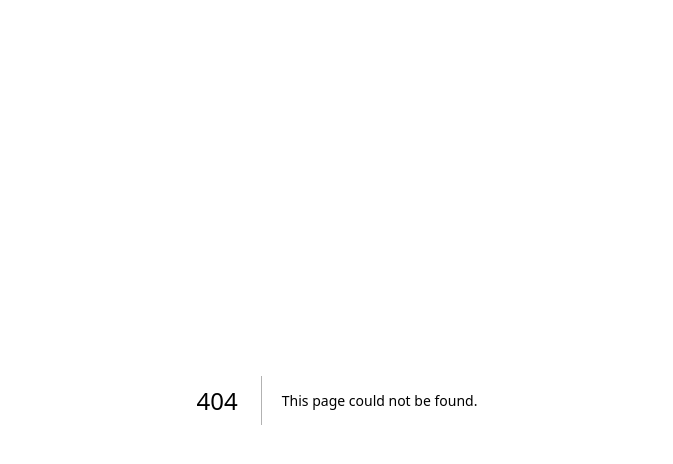
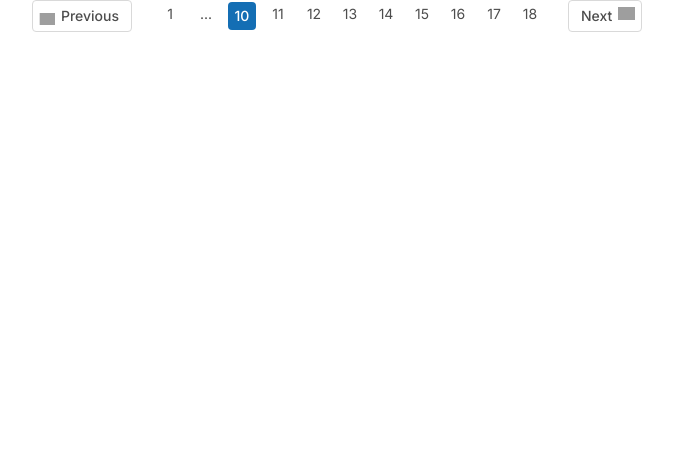
Before and after one commit to Abhishek-M-K/dukaan-assignment, a Next.js app: page /mainpanel/pagination in a window 1280 px wide. Before the commit this address had no page. Shown: the top 464 px of the page, without its empty margins (303-976 px from the left). Built offline with nearby package versions, Linux system fonts and the light colour scheme; grey boxes are pictures that could not be loaded.

Commit message:
feat : payment panel

```diff
--- /dev/null
+++ b/app/mainpanel/order-table/page.tsx
@@ -0,0 +1,35 @@
+const OrderTable = () => {
+  return (
+    <div className="w-full h-10 rounded px-3 py-2.5 flex items-center bg-[#F2F2F2]">
+      <div className="w-[246px] h-5 flex items-start justify-center flex-col text-sm font-medium text-[#4D4D4D]">
+        Order ID
+      </div>
+      <div className="w-10 h-full" />
+      <div className="w-[246px] h-5 flex items-start justify-center flex-col text-sm font-medium text-[#4D4D4D]">
+        <div className="flex items-center">
+          Order date
+          <div className="w-1 h-full" />
+          <div className="w-2 h-2">
+            <img src="/images/triangle-icon.png" alt="triangle-icon" />
+          </div>
+        </div>
+      </div>
+      <div className="w-10 h-full" />
+      <div className="w-[246px] h-5 flex items-end justify-center flex-col text-sm font-medium text-[#4D4D4D]">
+        Order amount
+      </div>
+      <div className="w-10 h-full" />
+      <div className="w-[246px] h-5 flex items-end justify-center flex-col text-sm font-medium text-[#4D4D4D]">
+        <div className="flex items-center">
+          Transaction fees
+          <div className="w-1 h-full" />
+          <div className="w-3.5 h-3.5">
+            <img src="/images/outlined-info.png" alt="outlined-info" />
+          </div>
+        </div>
+      </div>
+    </div>
+  );
+};
+
+export default OrderTable;
--- a/app/mainpanel/page.tsx
+++ b/app/mainpanel/page.tsx
@@ -1,9 +1,13 @@
+import PanelCard from "./panel-card/page";
 import PanelHeader from "./panel-header/page";
 
 const Panel = () => {
   return (
     <>
-      <PanelHeader />
+      <div className="flex flex-col w-full bg-fixed">
+        <PanelHeader />
+        <PanelCard />
+      </div>
     </>
   );
 };
--- /dev/null
+++ b/app/mainpanel/pagination/page.tsx
@@ -0,0 +1,97 @@
+const PanelPagination = () => {
+  return (
+    <article className="w-[610px] h-8 flex items-center mx-auto">
+      <div className="border-[1px] rounded py-1.5 w-[100px] pl-1.5 pr-3 border-[#D9D9D9] flex items-center justify-center bg-[#FFFFFF] h-8">
+        <div className="w-[18px] h-[18px] rotate-180">
+          <img
+            src="/images/outlined-chevron-right.png"
+            alt="outlined-chevron-right"
+          />
+        </div>
+        <div className="w-1.5 h-full" />
+        <div className="text-[#4D4D4D] text-sm font-medium">Previous</div>
+      </div>
+      <div className="w-6 h-full" />
+      <div className="w-[388px] h-7 flex">
+        <div
+          className={`w-7 h-7 rounded text-center py-0.5 text-sm font-normal self-stretch text-[#4D4D4D]`}
+        >
+          1
+        </div>
+        <div className="w-2 h-full" />
+        <div
+          className={`w-7 h-7 rounded text-center py-0.5 text-sm font-normal self-stretch text-[#4D4D4D]`}
+        >
+          ...
+        </div>
+        <div className="w-2 h-full" />
+        <div
+          className={`w-7 h-7 rounded text-center flex justify-center text-sm font-medium items-center bg-[#146EB4] text-[#FFFFFF]`}
+        >
+          10
+        </div>
+        <div className="w-2 h-full" />
+        <div
+          className={`w-7 h-7 rounded text-center py-0.5 text-sm font-normal self-stretch text-[#4D4D4D]`}
+        >
+          11
+        </div>
+        <div className="w-2 h-full" />
+        <div
+          className={`w-7 h-7 rounded text-center py-0.5 text-sm font-normal self-stretch text-[#4D4D4D]`}
+        >
+          12
+        </div>
+        <div className="w-2 h-full" />
+        <div
+          className={`w-7 h-7 rounded text-center py-0.5 text-sm font-normal self-stretch text-[#4D4D4D]`}
+        >
+          13
+        </div>
+        <div className="w-2 h-full" />
+        <div
+          className={`w-7 h-7 rounded text-center py-0.5 text-sm font-normal self-stretch text-[#4D4D4D]`}
+        >
+          14
+        </div>
+        <div className="w-2 h-full" />
+        <div
+          className={`w-7 h-7 rounded text-center py-0.5 text-sm font-normal self-stretch text-[#4D4D4D]`}
+        >
+          15
+        </div>
+        <div className="w-2 h-full" />
+        <div
+          className={`w-7 h-7 rounded text-center py-0.5 text-sm font-normal self-stretch text-[#4D4D4D]`}
+        >
+          16
+        </div>
+        <div className="w-2 h-full" />
+        <div
+          className={`w-7 h-7 rounded text-center py-0.5 text-sm font-normal self-stretch text-[#4D4D4D]`}
+        >
+          17
+        </div>
+        <div className="w-2 h-full" />
+        <div
+          className={`w-7 h-7 rounded text-center py-0.5 text-sm font-normal self-stretch text-[#4D4D4D]`}
+        >
+          18
+        </div>
+      </div>
+      <div className="w-6 h-full" />
+      <div className="w-[74px] border-[1px] rounded py-1.5 pr-1.5 pl-3 border-[#D9D9D9] flex items-center justify-center bg-[#FFFFFF] h-8">
+        <div className="text-[#4D4D4D] text-sm font-medium">Next</div>
+        <div className="w-1.5 h-full" />
+        <div className="w-[18px] h-[18px]">
+          <img
+            src="/images/outlined-chevron-right.png"
+            alt="outlined-chevron-right"
+          />
+        </div>
+      </div>
+    </article>
+  );
+};
+
+export default PanelPagination;
--- /dev/null
+++ b/app/mainpanel/panel-card/page.tsx
@@ -0,0 +1,105 @@
+import Cards from "@/components/payout-card";
+import OrderTable from "../order-table/page";
+import PanelPagination from "../pagination/page";
+
+const PanelCard = () => {
+  return (
+    <div className="flex flex-col p-8 w-full gap-y-6 bg-[#FAFAFA]">
+      <section className="flex items-center justify-between w-full">
+        <h1 className="text-xl font-medium text-[#1A181E]">Overview</h1>
+        <div className="border-[1px] flex items-center justify-between rounded bg-white border-[#D9D9D9] h-[36px]">
+          <div className=" w-[86px] font-normal text-base h-[24px] my-[6px] ml-[14px] hover:cursor-pointer text-[#4d4d4d]">
+            Last Month
+          </div>
+
+          <div className="w-[16px] h-[16px] ml-[7px] mr-[4px] my-[10px] brightness-0 opacity-70">
+            <img
+              src="/images/chevron-down.png"
+              alt="dashboard-icons-group"
+              className="hover:cursor-pointer "
+            />
+          </div>
+        </div>
+      </section>
+      <section className="flex justify-between gap-[20px] w-[1152px] h-[118px] ">
+        <Cards title="Online Order" amount="231" />
+        <Cards title="Amount Received" amount="₹23,92,312.19" />
+      </section>
+
+      <div className="gap-y-[32px] w-full" />
+      <p className="text-xl h-7 text-[#1A181E] font-medium">
+        Transactions | This Month
+      </p>
+      <p className="w-full gap-y-[20px]" />
+
+      <div
+        className="flex flex-col bg-white gap-[12px] pt-[12px] pb-[8px] px-[12px] rounded-md"
+        style={{ boxShadow: "0px 2px 6px 0px rgba(26, 24, 30, 0.04)" }}
+      >
+        <section className="flex justify-between">
+          <div className="flex w-[248px] px-[16px] py-[10px] gap-[8px] items-center border rounded">
+            <img
+              src="/images/input-search.png"
+              alt="dashboard-icons-group"
+              className="hover:cursor-pointer "
+            />
+
+            <p className="w-full bg-transparent text-[#808080] font-normal text-sm">
+              Search by Order ID
+            </p>
+          </div>
+
+          <div className="flex items-center gap-x-[16px]">
+            <div className="bg-white flex items-center gap-x-[12px] px-[12px] py-[6px] border rounded">
+              <span>Sort</span>
+
+              <img
+                src="/images/sort.png"
+                alt="dashboard-icons-group"
+                className="hover:cursor-pointer "
+              />
+            </div>
+
+            <div className="p-[8px] rounded border">
+              <img
+                src="/images/icons-download.png"
+                alt="dashboard-icons-group"
+                className="hover:cursor-pointer "
+              />
+            </div>
+          </div>
+        </section>
+        {/* hjjdsh */}
+        <OrderTable />
+        {[...new Array(19)].map((_, index) => {
+          return (
+            <div
+              key={index}
+              className="w-[1128px] border-b-[1px] h-[48px] px-3 py-3.5 items-center bg-[#FFF] border-[#E6E6E6] flex"
+            >
+              <div className="w-[246px] h-5 flex items-start justify-center flex-col text-sm font-medium text-[#146EB4]">
+                #281209
+              </div>
+              <div className="w-10 h-full" />
+              <div className="w-[246px] h-5 flex items-start justify-center flex-col text-sm font-medium text-[#1A181E]">
+                7 July, 2023
+              </div>
+              <div className="w-10 h-full" />
+              <div className="w-[246px] h-5 flex items-end justify-center flex-col text-sm font-medium text-[#1A181E]">
+                ₹1,278.23
+              </div>
+              <div className="w-10 h-full" />
+              <div className="w-[246px] h-5 flex items-end justify-center flex-col text-sm font-medium text-[#1A181E]">
+                ₹22
+              </div>
+            </div>
+          );
+        })}
+        <div className="h-6 w-full" />
+        <PanelPagination />
+      </div>
+    </div>
+  );
+};
+
+export default PanelCard;
--- /dev/null
+++ b/components/payout-card.tsx
@@ -0,0 +1,22 @@
+interface CardsProps {
+  title: string;
+  amount: string;
+}
+
+const Cards = ({ title, amount }: CardsProps) => {
+  return (
+    <div
+      style={{ boxShadow: "0px 2px 6px 0px rgba(26, 24, 30, 0.04)" }}
+      className="flex flex-1 flex-col relative p-[20px] gap-[16px] rounded-md w-1/3 bg-white text-[#1A181E] overflow-hidden"
+    >
+      <span className="flex items-center text-base gap-[8px]">{title}</span>
+      <div className="flex items-center">
+        <span className="grow text-[32px] font-medium leading-9.5">
+          {amount}
+        </span>
+      </div>
+    </div>
+  );
+};
+
+export default Cards;
```
